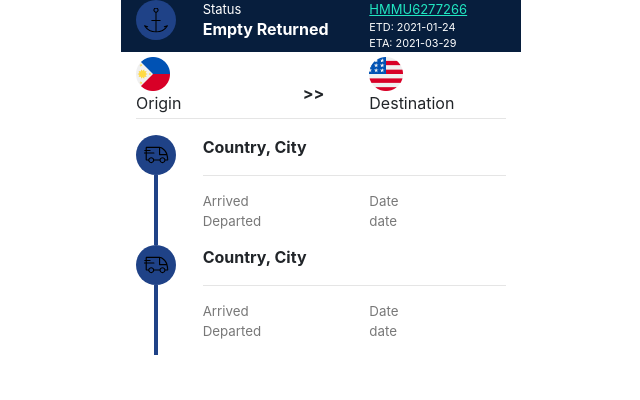
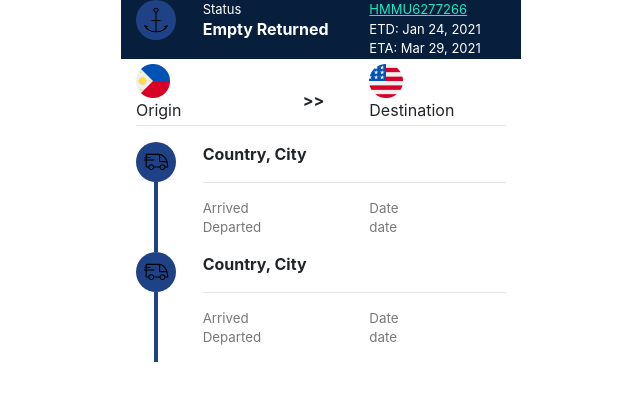
Before and after one commit to DamianBobs/Fernie, an Angular app in the folder trainingPlayground/: page /card in a window 1280 px wide. Shown: the top 400 px of the page, without its empty margins (319-959 px from the left). Built offline with nearby package versions, Linux system fonts and the light colour scheme.

Commit message:
FM date pipe

```diff
--- a/trainingPlayground/src/app/components/card/card.component.html
+++ b/trainingPlayground/src/app/components/card/card.component.html
@@ -10,30 +10,29 @@
   <!-- Header Row -->
 
   <!-- lets put the style attributes in the header class -->
-  <div class="row header" style="color: white; font-size: small;">
+  <div class="row header">
 
     <div class="col-2">
       <div class="circle my-auto">
-        <img src="assets/icons/anchor.svg" class="centered icon" />
+        <img src="assets/icons/anchor.svg" class="centered icon"/>
       </div>
     </div>
 
     <div class="col-5">
       <!-- use bootstrap margin classes -->
-      <p style="margin-top: 0; margin-bottom: 0;">Status</p>
-      <h3 style="font-weight: bold; font-size: medium; margin-top: 0;
-      margin-bottom: 0;">{{ demoContainer.Status }}</h3>
+      <p class="my-0">Status</p>
+      <h3 class="container-status">{{ demoContainer.Status }}</h3>
     </div>
 
     <div class="col-5">
       <!-- lets make this a link to something -->
       <!-- lets use variables for colors -->
-      <div style="text-decoration: underline; color:#21E6C1; cursor: pointer;">
+      <div class="container-number">
         {{ demoContainer.containerNumber }}
       </div>
       <div class="header-text">
-        ETD: {{ demoContainer.etd }}<br />
-        ETA: {{ demoContainer.eta }}
+        ETD: {{ demoContainer.etd | date:'mediumDate' }}<br/>
+        ETA: {{ demoContainer.eta | date:'mediumDate' }}
       </div>
     </div>
 
@@ -41,8 +40,8 @@
 
   <!-- Flag Row -->
   <!-- lets consolidate row and destination divs -->
-  <div class="destination">
-  <div class="row">
+
+  <div class="row destination">
     <div class="col-5">
       <img src="assets/flags/philippines.png" class="img-fluid flag" />
       <div>
@@ -61,7 +60,7 @@
       </div>
     </div>
   </div>
-  </div>
+
 
   <hr>
 
--- a/trainingPlayground/src/app/components/card/card.component.scss
+++ b/trainingPlayground/src/app/components/card/card.component.scss
@@ -3,9 +3,14 @@
   width: 400px;
 }
 
-// lets go over em units for font sizes
 .header-text {
-  font-size: smaller;
+  font-size: 1em;
+}
+
+.container-number {
+  text-decoration: underline;
+  color:#21E6C1;
+  cursor: pointer;
 }
 
 .circle{
@@ -15,8 +20,17 @@
   width: 30px;
 }
 
+.container-status {
+  font-weight: bold;
+  font-size: medium;
+  margin-top: 0;
+  margin-bottom: 0;
+}
+
 .header{
   background-color: #071E3D;
+  color: white;
+  font-size: small;
 }
 
 .destination {
```
